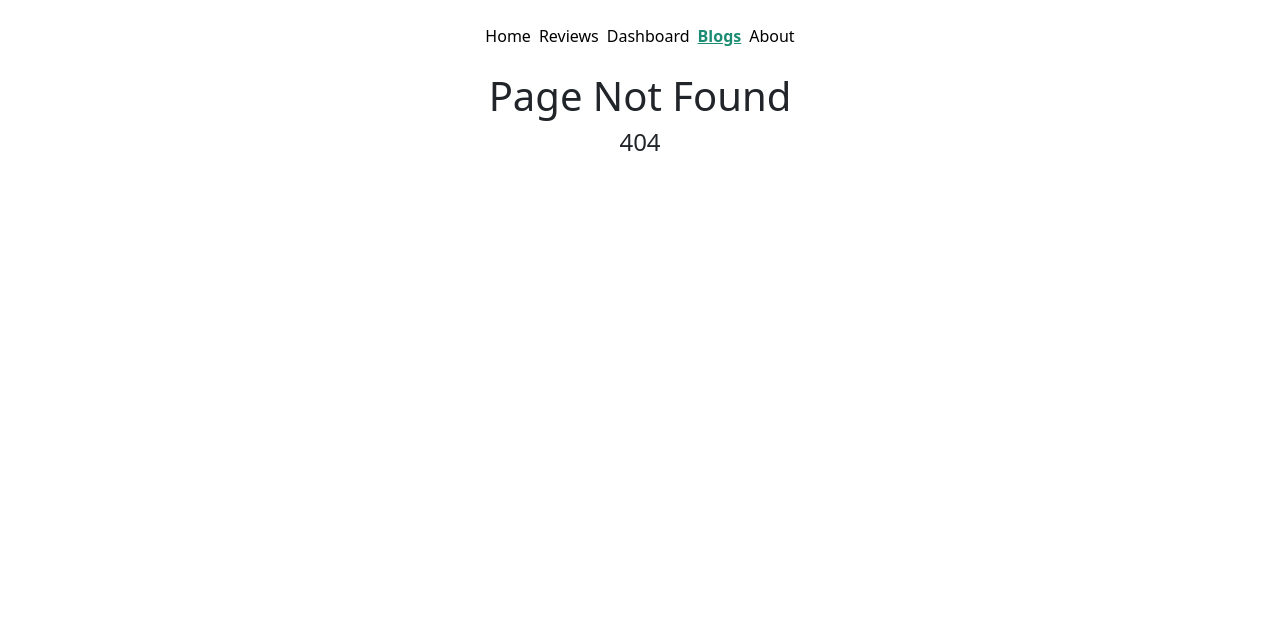
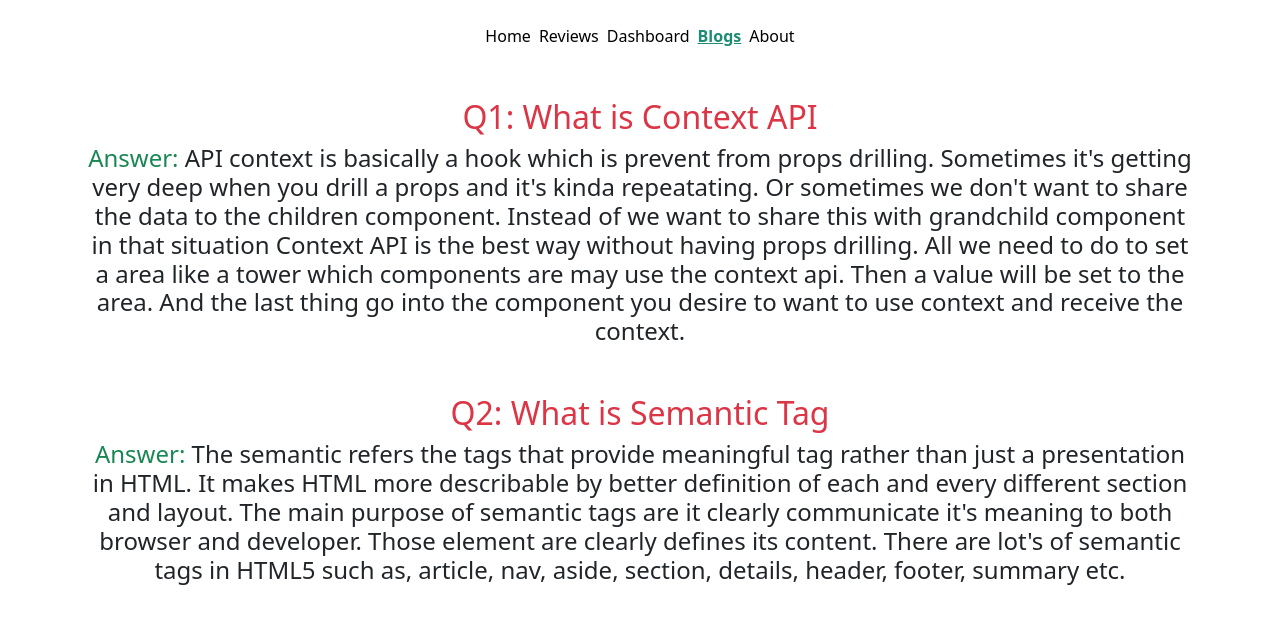
Before and after one commit to utsho-gif/Watch-Cavern, a React (Create React App) app: page /blogs in a window 1280 px wide. Before the commit this address had no page. Shown: the top 624 px of the page. Built offline with nearby package versions, Linux system fonts and the light colour scheme.

Commit message:
blogs comonent complete

```diff
--- a/public/index.html
+++ b/public/index.html
@@ -24,7 +24,7 @@
       work correctly both with client-side routing and a non-root public URL.
       Learn how to configure a non-root public URL by running `npm run build`.
     -->
-    <title>React App</title>
+    <title>WatchCavern</title>
   </head>
   <body>
     <noscript>You need to enable JavaScript to run this app.</noscript>
--- a/src/App.js
+++ b/src/App.js
@@ -5,6 +5,7 @@ import ReviewDetail from './Component/ReviewDetail/ReviewDetail';
 import Header from './Component/Header/Header';
 import NotFound from './Component/NotFound/NotFound';
 import Dashboard from './Component/Dashboard/Dashboard';
+import Blogs from './Component/Blogs/Blogs';
 
 function App() {
   return (
@@ -15,6 +16,7 @@ function App() {
         <Route path='/home' element={<Home></Home>}></Route>
         <Route path='/reviews' element={<ReviewDetail></ReviewDetail>}></Route>
         <Route path='/dashboard' element={<Dashboard></Dashboard>}></Route>
+        <Route path='/blogs' element={<Blogs></Blogs>}></Route>
         <Route path='*' element={<NotFound></NotFound>}></Route>
       </Routes>
     </div>
--- a/src/Component/Blogs/Blogs.js
+++ b/src/Component/Blogs/Blogs.js
@@ -0,0 +1,36 @@
+import React from "react";
+
+const Blogs = () => {
+  return (
+    <div>
+      <div className="container">
+        <div className="d-flex flex-column">
+          <div>
+            <h2 className="text-danger">Q1: What is Context API</h2>
+            <h4>
+              <span className="text-success">Answer:</span> API context is
+              basically a hook which is prevent from props drilling. Sometimes
+              it's getting very deep when you drill a props and it's kinda
+              repeatating. Or sometimes we don't want to share the data to the
+              children component. Instead of we want to share this with
+              grandchild component in that situation Context API is the best way
+              without having props drilling. All we need to do to set a area
+              like a tower which components are may use the context api. Then a
+              value will be set to the area. And the last thing go into the
+              component you desire to want to use context and receive the
+              context.
+            </h4>
+            <div className="mt-5">
+            <h2 className="text-danger">Q2: What is Semantic Tag</h2>
+              <h4>
+                <span className="text-success">Answer:</span> The semantic refers the tags that provide meaningful tag rather than just a presentation in HTML. It makes HTML more describable by better definition of each and every different section and layout. The main purpose of semantic tags are it clearly communicate it's meaning to both browser and developer. Those element are clearly defines its content. There are lot's of semantic tags in HTML5 such as, article, nav, aside, section, details, header, footer, summary etc.
+              </h4>
+            </div>
+          </div>
+        </div>
+      </div>
+    </div>
+  );
+};
+
+export default Blogs;
--- a/src/Component/Dashboard/Dashboard.js
+++ b/src/Component/Dashboard/Dashboard.js
@@ -109,7 +109,7 @@ const Dashboard = () => {
         </RadialBarChart>
       </div>
       <div className="p-5">
-        <h3 className="text-danger">Yearly Dashboard</h3>
+        <h3 className="text-danger mb-4">Yearly Dashboard</h3>
         <BarChart width={730} height={250} data={datas}>
           <CartesianGrid strokeDasharray="3 3" />
           <XAxis dataKey="month" />
--- a/src/Component/Header/Header.js
+++ b/src/Component/Header/Header.js
@@ -1,5 +1,4 @@
 import React from 'react';
-import { Link } from 'react-router-dom';
 import CustomLink from '../CustomLink/CustomLink';
 
 const Header = () => {
--- a/src/Component/Home/Home.js
+++ b/src/Component/Home/Home.js
@@ -16,14 +16,12 @@ const Home = () => {
       <div className="container mb-4">
         <div className="details-container me-5">
           <h1>
-            <span className="text-danger">Watch</span> Dean
+            <span className="text-danger">Watch</span> Cavern.
           </h1>
-          <p>
-            Lorem ipsum dolor sit amet consectetur adipisicing elit. Nemo porro
-            asperiores error voluptatum natus nisi molestias iste ratione
-            blanditiis omnis nobis corrupti velit, architecto doloremque
-            laudantium saepe, id sapiente quasi.
-          </p>
+          <h4>
+            At WatchCavern, we can guarantee you will find more watch brands than
+            anywhere else.
+          </h4>
           <button className="btn btn-outline-dark">Live Demo</button>
         </div>
         <div className="image-container">
--- a/src/Component/NotFound/NotFound.js
+++ b/src/Component/NotFound/NotFound.js
@@ -1,10 +1,11 @@
 import React from 'react';
+import image from '../../image/3735.jpg'
+import './NotFound.css'
 
 const NotFound = () => {
     return (
         <div>
-            <h1>Page Not Found</h1>
-            <h4>404</h4>
+            <img className='img-fluid img-con' src={image} alt="" />
         </div>
     );
 };
--- a/src/Component/Reviews/Reviews.js
+++ b/src/Component/Reviews/Reviews.js
@@ -1,15 +1,14 @@
-import React from 'react';
+import React from "react";
 
-const Reviews = ({review}) => {
-    const {name, gender, comment, image} = review;
-    return (
-        <div className='col p-3 border border-2 border-primary rounded me-3'>
-            <h2>{name}</h2>
-            <img src={image} alt="" />
-            <p>{gender}</p>
-            <p>{comment}</p>
-        </div>
-    );
+const Reviews = ({ review }) => {
+  const { name, comment, image } = review;
+  return (
+    <div className="col p-3 border border-2 border-primary rounded me-3">
+      <h2>{name}</h2>
+      <img className="mb-3" src={image} alt="" />
+      <p>{comment}</p>
+    </div>
+  );
 };
 
 export default Reviews;
--- a/src/Component/ShowReview/ShowReview.css
+++ b/src/Component/ShowReview/ShowReview.css
@@ -0,0 +1,10 @@
+.store{
+    background-color: #03203C;
+    border-radius: 20px;
+}
+.store p{
+    color: aliceblue;
+}
+.store h4{
+    color: aliceblue;
+}
--- a/src/Component/ShowReview/ShowReview.js
+++ b/src/Component/ShowReview/ShowReview.js
@@ -3,11 +3,12 @@ import {AiFillStar, AiOutlineStar} from 'react-icons/ai';
 import './ShowReview.css'
 
 const showReview = ({review}) => {
-    const {name, image, comment} = review;
+    const {name, image, comment, gender} = review;
     return (
-        <div className='shadow-lg m-2 p-5 bg-body rounded store'>
+        <div className='shadow-lg m-2 p-5 store'>
             <img className='mb-2' src={image} alt="" />
             <h4>{name}</h4>
+            <p>{gender}</p>
             <p>{comment}</p>
             <p>Rating: <AiFillStar style={{color:'goldenrod'}}></AiFillStar><AiFillStar style={{color:'goldenrod'}}></AiFillStar><AiFillStar style={{color:'goldenrod'}}></AiFillStar><AiFillStar style={{color:'goldenrod'}}></AiFillStar><AiOutlineStar style={{color:'goldenrod'}}></AiOutlineStar></p>
         </div>
```
Also changed, not shown: src/Component/NotFound/NotFound.css (added), src/image/3735.jpg (added).
